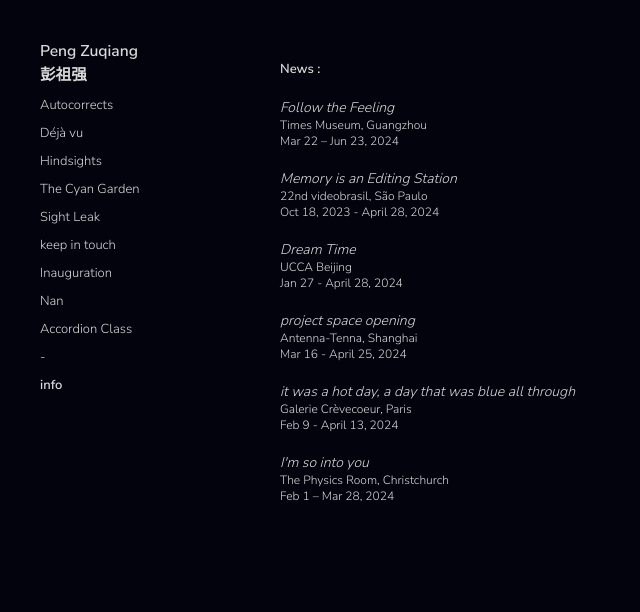
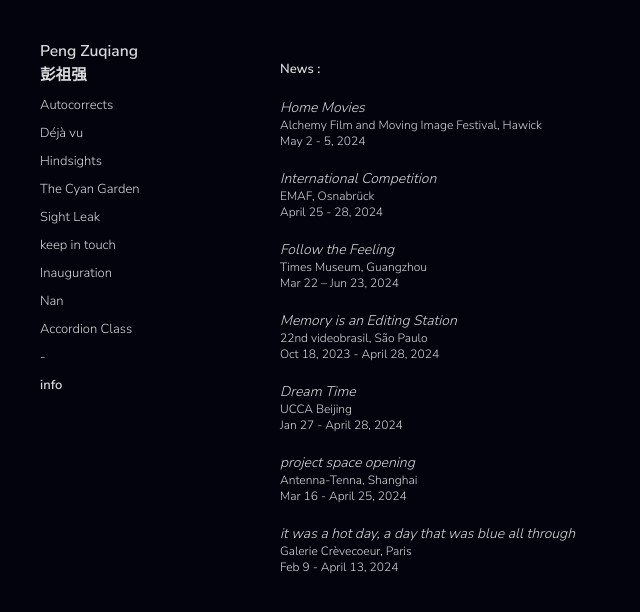
Before and after one commit to JAWeiss89/zuqiangPortfolioReact, a React (Create React App) app: page / in a window 1280 px wide. Shown: the top 612 px of the page, without its empty margins (0-640 px from the left). Built offline with nearby package versions, Linux system fonts and the light colour scheme.

Commit message:
Update Home.js

```diff
--- a/src/Home.js
+++ b/src/Home.js
@@ -20,7 +20,15 @@ const Home = ({hideNav}) => {
             <p style={{margin:'0px', fontSize:'12px'}}>Automata, Los Angeles, US </p>
             <p style={{margin:'0px', fontSize:'12px'}}>March 26,2023</p>
             <p></p> */}
+            <p style={{margin:'0px', fontSize:'14px'}}><a href="https://alchemyfilmandarts.org.uk/festival-2024-screenings-home-movies/" target="_blank" rel="noreferrer"><em>Home Movies</em></a></p>
+            <p style={{margin:'0px', fontSize:'12px'}}> Alchemy Film and Moving Image Festival, Hawick </p>
+            <p style={{margin:'0px', fontSize:'12px'}}>May 2 - 5, 2024</p>
+            <p></p>
 
+            <p style={{margin:'0px', fontSize:'14px'}}><a href="https://www.emaf.de/en/timetable/#p43142" target="_blank" rel="noreferrer"><em>International Competition</em></a></p>
+            <p style={{margin:'0px', fontSize:'12px'}}> EMAF, Osnabrück </p>
+            <p style={{margin:'0px', fontSize:'12px'}}>April 25 - 28, 2024</p>
+            <p></p>
 
             <p style={{margin:'0px', fontSize:'14px'}}><a href="https://timesmuseum.org/en/program/follow-the-feeling" target="_blank" rel="noreferrer"><em>Follow the Feeling</em></a></p>
             <p style={{margin:'0px', fontSize:'12px'}}>Times Museum, Guangzhou </p>
@@ -45,11 +53,6 @@ const Home = ({hideNav}) => {
             <p style={{margin:'0px', fontSize:'14px'}}><a href="https://galeriecrevecoeur.com/exhibitions/it-was-a-hot-day-a-day-that-was-blue-all-through" target="_blank" rel="noreferrer"><em>it was a hot day, a day that was blue all through</em></a></p>
             <p style={{margin:'0px', fontSize:'12px'}}> Galerie Crèvecoeur, Paris</p>
             <p style={{margin:'0px', fontSize:'12px'}}>Feb 9 - April 13, 2024</p>
-            <p></p>
-
-            <p style={{margin:'0px', fontSize:'14px'}}><a href="https://physicsroom.org.nz/exhibitions/im-so-into-you" target="_blank" rel="noreferrer"><em>I'm so into you</em></a></p>
-            <p style={{margin:'0px', fontSize:'12px'}}>The Physics Room, Christchurch </p>
-            <p style={{margin:'0px', fontSize:'12px'}}>Feb 1 – Mar 28, 2024</p>
             <p></p>
 
 
```
